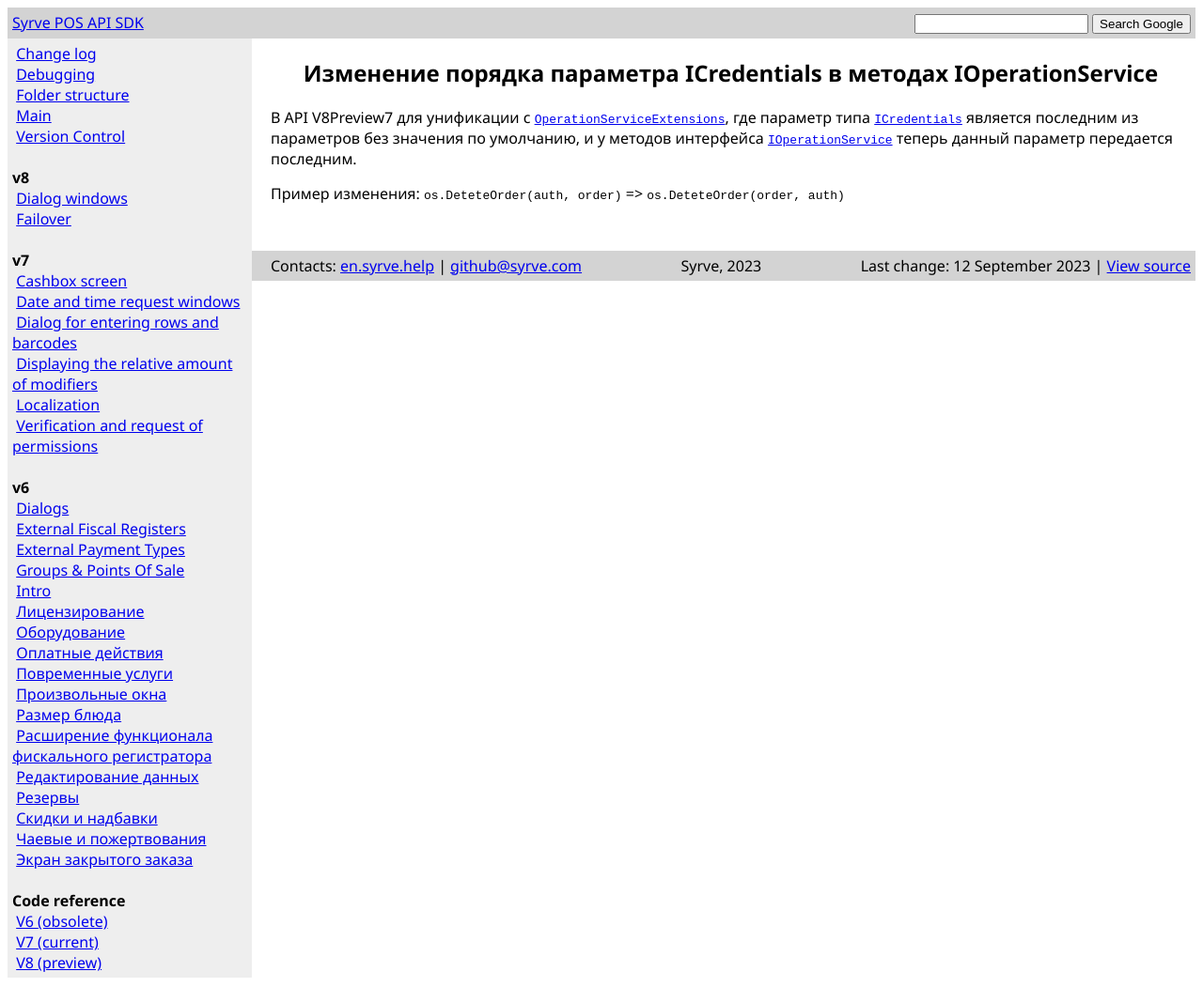
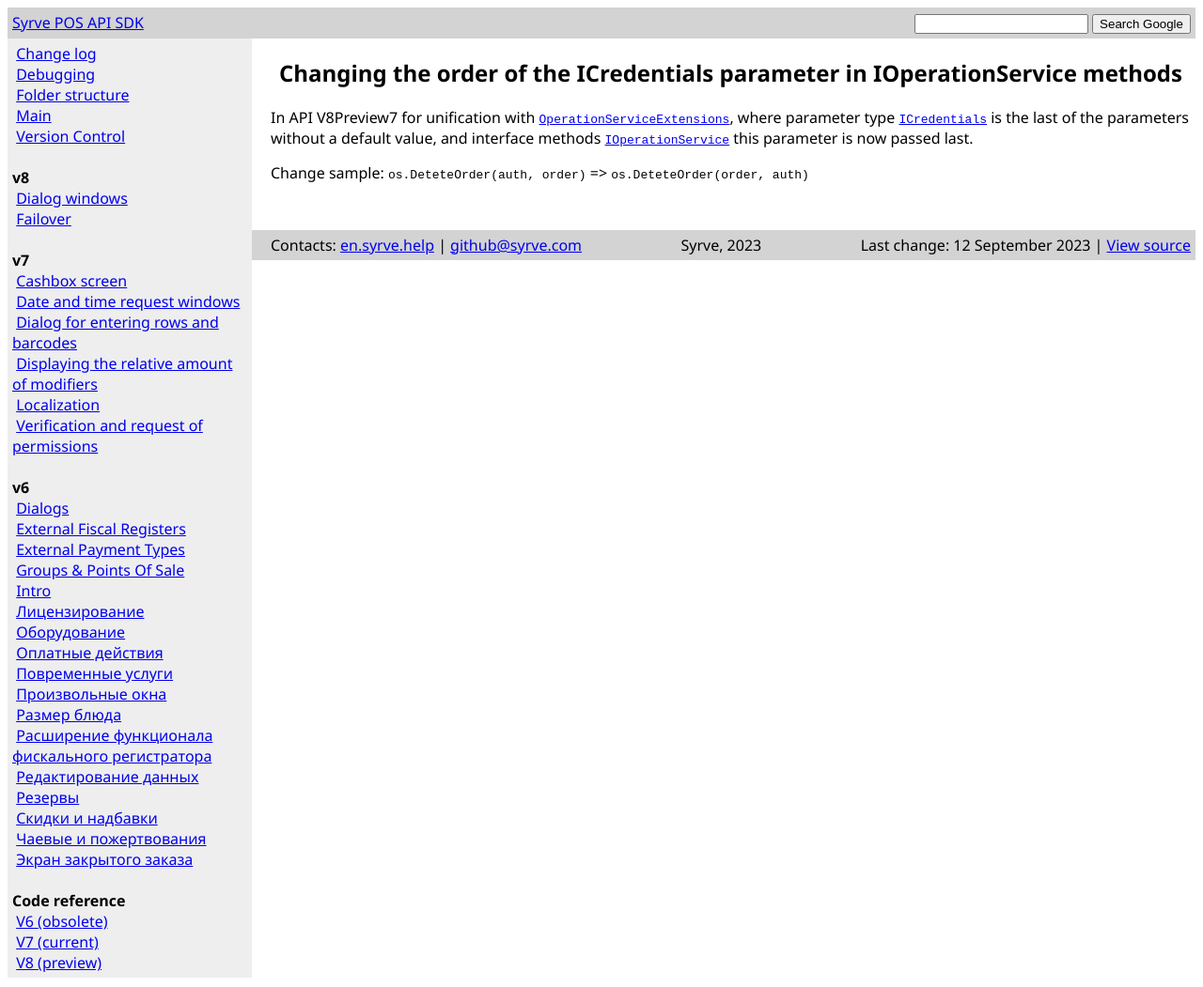
Before and after one commit to Syrve/front.api.doc, a Jekyll site: the page built from _posts/2023-06-22-credentials-refactoring.md, in a window 1280 px wide. Shown: the whole page at 94% size. Built offline with Jekyll 4.4.1, drawn with Linux system fonts in a browser that asks for light colours.

Commit message:
12.09 morning

```diff
--- a/_posts/2023-06-22-credentials-refactoring.md
+++ b/_posts/2023-06-22-credentials-refactoring.md
@@ -1,9 +1,9 @@
 ---
-title: Изменение порядка параметра ICredentials в методах IOperationService
+title: Changing the order of the ICredentials parameter in IOperationService methods
 layout: default
 ---
 
-В API V8Preview7 для унификации с [`OperationServiceExtensions`](https://iiko.github.io/front.api.sdk/v8/html/Methods_T_Resto_Front_Api_Extensions_OperationServiceExtensions.htm), где параметр типа [`ICredentials`](https://iiko.github.io/front.api.sdk/v8/html/T_Resto_Front_Api_Data_Security_ICredentials.htm) является последним из параметров без значения по умолчанию, и у методов интерфейса [`IOperationService`](https://iiko.github.io/front.api.sdk/v8/html/Methods_T_Resto_Front_Api_IOperationService.htm) теперь данный параметр передается последним.
+In API V8Preview7 for unification with [`OperationServiceExtensions`](https://syrve.github.io/front.api.sdk/v8/html/Methods_T_Resto_Front_Api_Extensions_OperationServiceExtensions.htm), where parameter type [`ICredentials`](https://syrve.github.io/front.api.sdk/v8/html/T_Resto_Front_Api_Data_Security_ICredentials.htm) is the last of the parameters without a default value, and interface methods [`IOperationService`](https://syrve.github.io/front.api.sdk/v8/html/Methods_T_Resto_Front_Api_IOperationService.htm) this parameter is now passed last.
 
-Пример изменения:
+Change sample:
 `os.DeteteOrder(auth, order)` => `os.DeteteOrder(order, auth)`
```
Also changed, not shown: _posts/2023-06-02-modifiers-in-RemovedItems.md (+3 -3 lines), _posts/2023-06-29-iproduct-item-category.md (+2 -2 lines).
